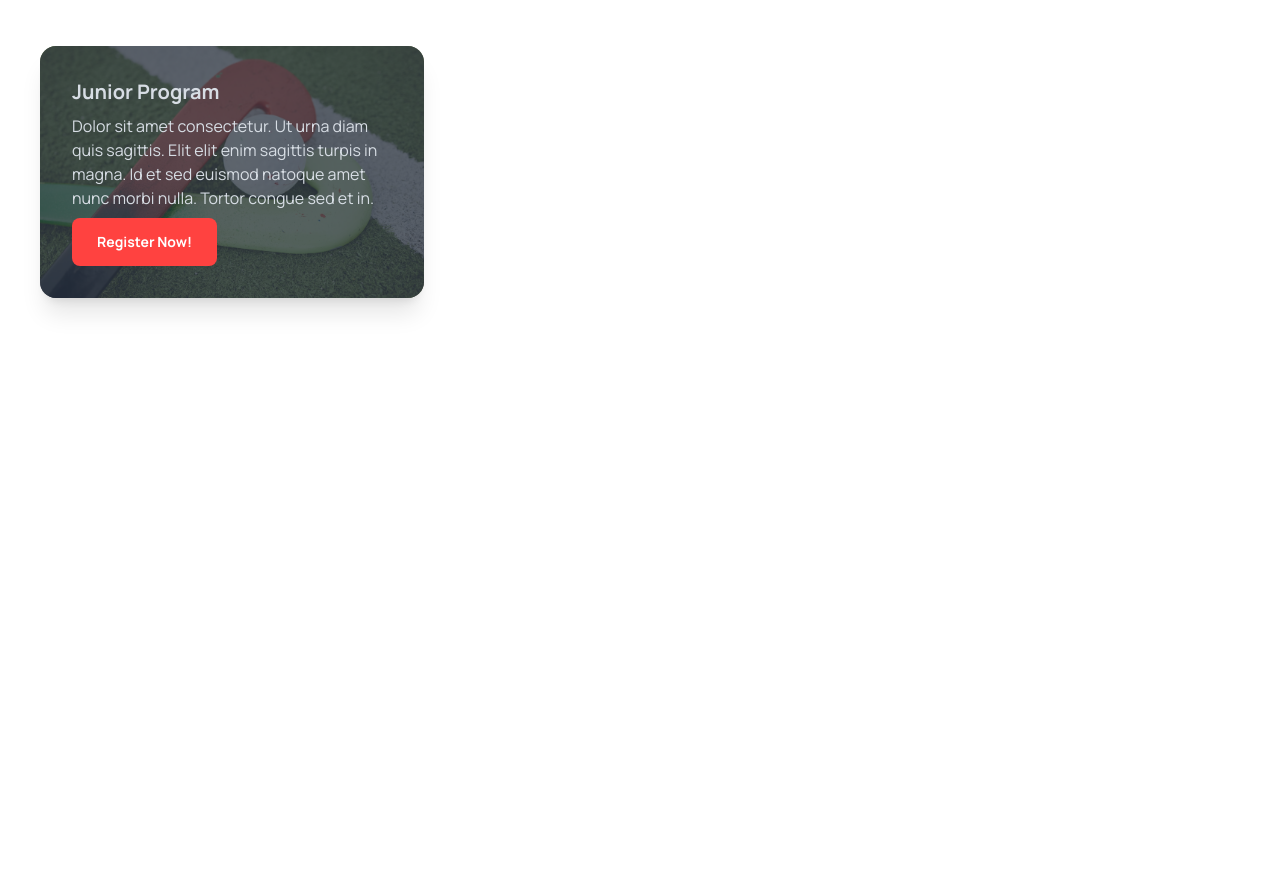
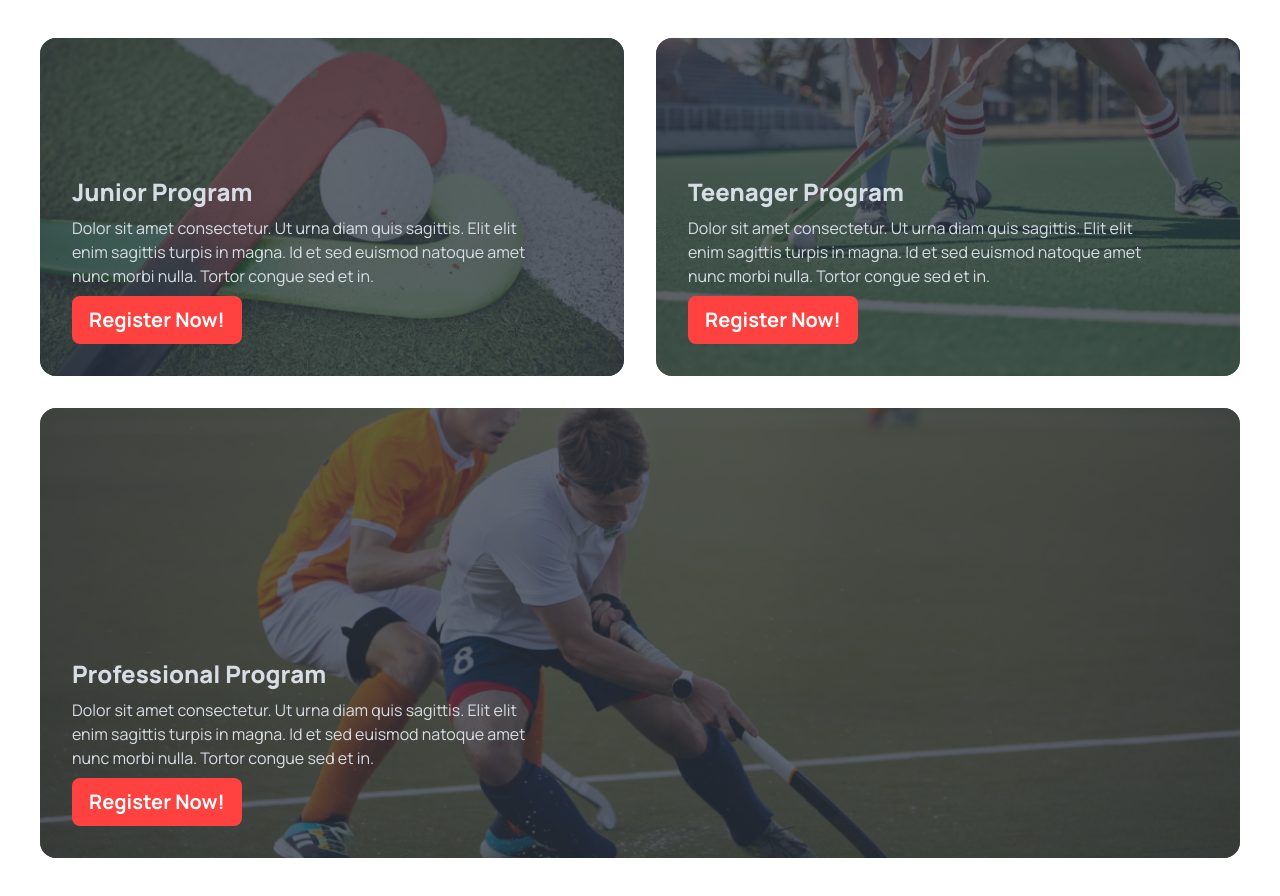
Before and after one commit to Meghadrita/third-assignment, a plain HTML site: page index.html in a window 1280 px wide. Shown: the part 1319-2215 px from the top of the page. Before the commit the page ends 1657 px from the top, so only its background shows below. Drawn offline with nearby package versions, Linux system fonts and the light colour scheme.

Commit message:
added program section

```diff
--- a/index.html
+++ b/index.html
@@ -168,15 +168,50 @@
                     placerat <br> dolor. Purus urna in sit nullam proin. </p>
             </div>
             <hr>
-            <div class="grid gap-2 grid-cols-1 lg:grid-cols-4 mt-12">
-                <div class="card w-96 bg-base-100 shadow-xl image-full">
-                    <figure><img src="/images/2.png" alt="Shoes" /></figure>
-                    <div class="card-body">
-                        <h2 class="card-title">Junior Program</h2>
-                        <p>Dolor sit amet consectetur. Ut urna diam quis sagittis. Elit elit
-                            enim sagittis turpis in magna. Id et sed euismod natoque amet nunc morbi nulla. Tortor congue sed et in.</p>
-                        <div class="card-actions justify-start">
-                            <button class="btn btn-ghost bg-hockey-primary text-white px-6">Register Now!</button>
+            <div class="mt-10">
+                <div class="w-full grid grid-cols-1 gap-20 lg:grid-cols-2 lg:gap-8">
+                    <div class="card h-[338px] image-full">
+                        <figure><img src="/images/2.png" class="w-full" alt="Hockey" /></figure>
+                        <div class="card-body justify-end">
+                            <h2 class="card-title text-2xl font-extrabold">Junior Program</h2>
+                            <p class="text-base font-normal flex-grow-0 ">Dolor sit amet consectetur. Ut urna diam quis
+                                sagittis. Elit elit <br>
+                                enim sagittis turpis in magna. Id et sed euismod natoque amet <br> nunc morbi nulla.
+                                Tortor congue sed et in.</p>
+                            <div class="card-actions ">
+                                <button class="btn btn-ghost bg-hockey-primary text-white font-bold text-xl ">Register
+                                    Now!</button>
+                            </div>
+                        </div>
+                    </div>
+                    <div class="card h-[338px] image-full">
+                        <figure><img src="/images/3.png" class="w-full" alt="Hockey" /></figure>
+                        <div class="card-body justify-end">
+                            <h2 class="card-title text-2xl font-extrabold ">Teenager Program</h2>
+                            <p class="text-base font-normal flex-grow-0">Dolor sit amet consectetur. Ut urna diam quis
+                                sagittis. Elit elit <br>
+                                enim sagittis turpis in magna. Id et sed euismod natoque amet <br> nunc morbi nulla.
+                                Tortor congue sed et in.</p>
+                            <div class="card-actions ">
+                                <button class="btn btn-ghost bg-hockey-primary text-white  font-bold text-xl ">Register
+                                    Now!</button>
+                            </div>
+                        </div>
+                    </div>
+                    <div class="lg:col-span-2">
+                        <div class="card h-[450px] image-full">
+                            <figure><img src="/images/4.png" class="w-full" alt="Hockey" /></figure>
+                            <div class="card-body justify-end">
+                                <h2 class="card-title text-2xl font-extrabold">Professional Program</h2>
+                                <p class="text-base font-normal flex-grow-0">Dolor sit amet consectetur. Ut urna diam
+                                    quis sagittis. Elit elit <br>
+                                    enim sagittis turpis in magna. Id et sed euismod natoque amet <br> nunc morbi nulla.
+                                    Tortor congue sed et in.</p>
+                                <div class="card-actions ">
+                                    <button class="btn btn-ghost bg-hockey-primary text-white font-bold text-xl ">Register
+                                        Now!</button>
+                                </div>
+                            </div>
                         </div>
                     </div>
                 </div>
```
